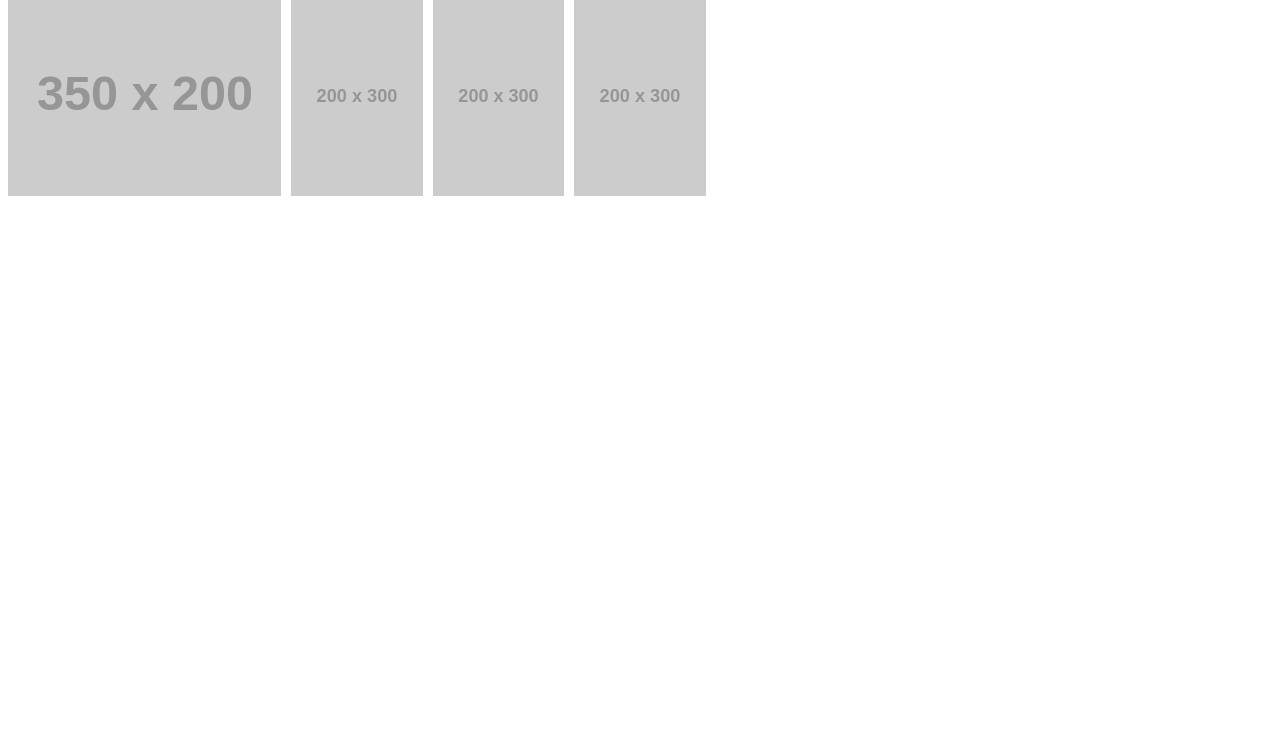
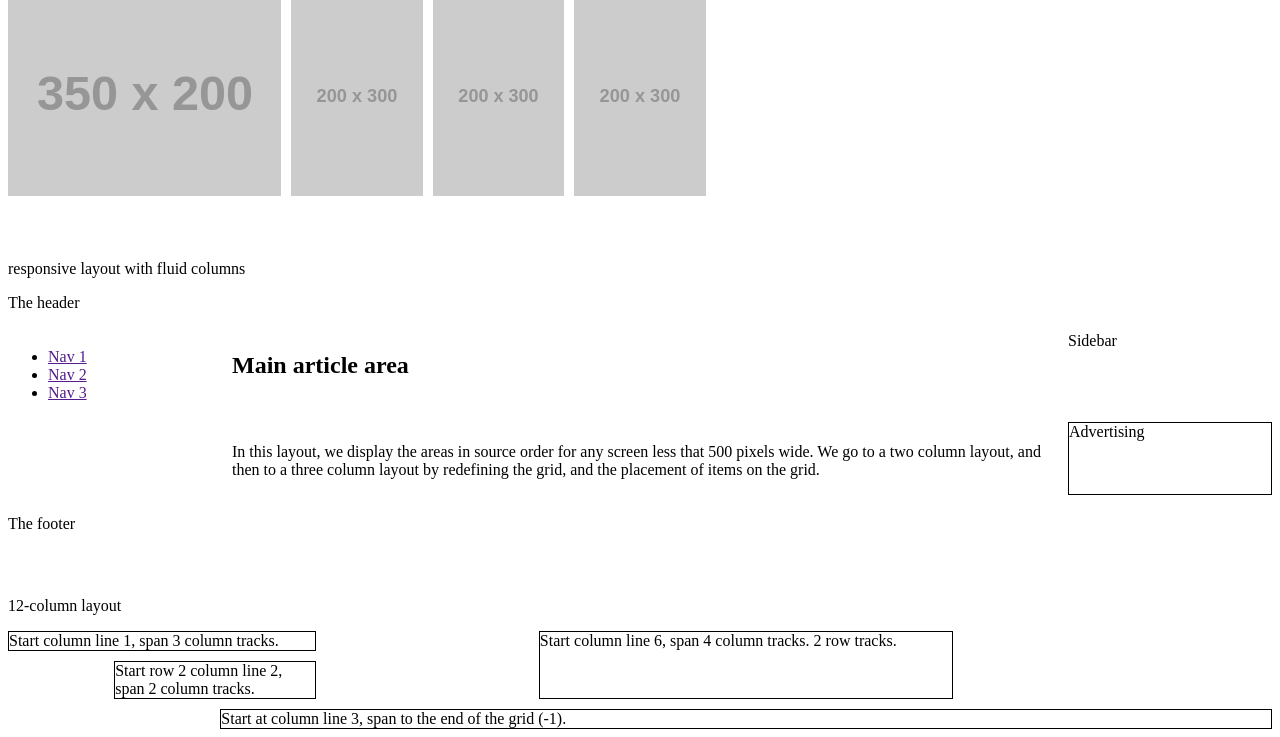
Before and after one commit to jiayihu/lab, a PHP site: page / in a window 1280 px wide. Shown: the part 4417-5154 px from the top of the page. Before the commit the page ends 4613 px from the top, so only its background shows below. Run offline with PHP 8.4, Linux system fonts and the light colour scheme; grey boxes labelled with a size stand in for pictures from a placeholder-image service; some libraries are stand-ins or nearby versions.

Commit message:
feat(css): added layout examples in grid

```diff
--- a/css/grid/index.html
+++ b/css/grid/index.html
@@ -214,7 +214,34 @@
     <li><img src="http://placehold.it/200x300" alt="placeholder"></li>
     <li><img src="http://placehold.it/200x300" alt="placeholder"></li>
     <li><img src="http://placehold.it/200x300" alt="placeholder"></li>
- </ul>
+  </ul>
+
+  <p>responsive layout with fluid columns</p>
+  <div class="grid21">
+    <header class="main-head">The header</header>
+    <nav class="main-nav">
+        <ul>
+            <li><a href="">Nav 1</a></li>
+            <li><a href="">Nav 2</a></li>
+            <li><a href="">Nav 3</a></li>
+        </ul>
+    </nav>
+    <article class="content">
+        <h1>Main article area</h1>
+        <p>In this layout, we display the areas in source order for any screen less that 500 pixels wide. We go to a two column layout, and then to a three column layout by redefining the grid, and the placement of items on the grid.</p>
+    </article>
+    <aside class="side">Sidebar</aside>
+    <div class="ad">Advertising</div>
+    <footer class="main-footer">The footer</footer>
+  </div>
+
+  <p>12-column layout</p>
+  <div class="grid22">
+    <div class="item1">Start column line 1, span 3 column tracks.</div>
+    <div class="item2">Start column line 6, span 4 column tracks. 2 row tracks.</div>
+    <div class="item3">Start row 2 column line 2, span 2 column tracks.</div>
+    <div class="item4">Start at column line 3, span to the end of the grid (-1).</div>
+  </div>
 </body>
 
 </html>
--- a/css/grid/style.css
+++ b/css/grid/style.css
@@ -267,3 +267,91 @@ p {
   width: 100%;
   height: 100%;
 }
+
+.grid21 {
+  grid-gap: 20px;
+  grid-template-areas:
+    'header'
+    'nav'
+    'content'
+    'sidebar'
+    'ad'
+    'footer';
+}
+
+.grid21 .main-head {
+  grid-area: header;
+}
+
+.grid21 .content {
+  grid-area: content;
+}
+
+.grid21 .main-nav {
+  grid-area: nav;
+}
+
+.grid21 .side {
+  grid-area: sidebar;
+}
+
+.grid21 .ad {
+  grid-area: ad;
+}
+
+.grid21 .main-footer {
+  grid-area: footer;
+}
+
+@media (min-width: 500px) {
+  .grid21 {
+    grid-template-columns: 1fr 3fr;
+    grid-template-areas:
+      'header  header'
+      'nav     nav'
+      'sidebar content'
+      'ad      footer';
+  }
+  .grid21 nav ul {
+    display: flex;
+    justify-content: space-around;
+  }
+}
+
+@media (min-width: 700px) {
+  .grid21 {
+    grid-template-columns: 1fr 4fr 1fr;
+    grid-template-areas:
+      'header header  header'
+      'nav    content sidebar'
+      'nav    content ad'
+      'footer footer  footer';
+  }
+  .grid21 nav ul {
+    flex-direction: column;
+  }
+}
+
+.grid22 {
+  grid-template-columns: repeat(12, [col-start] 1fr);
+  grid-gap: 10px;
+}
+
+.grid22 > div:nth-child(1) {
+  grid-column: col-start / span 3;
+}
+
+.grid22 > div:nth-child(2) {
+  grid-column: col-start 6 / span 4;
+  grid-row: 1 / 3;
+}
+
+.grid22 > div:nth-child(3) {
+  grid-column: col-start 2 / span 2;
+  grid-row: 2;
+}
+
+.grid22 > div:nth-child(4) {
+  grid-column: col-start 3 / -1;
+  grid-row: 3;
+}
```
